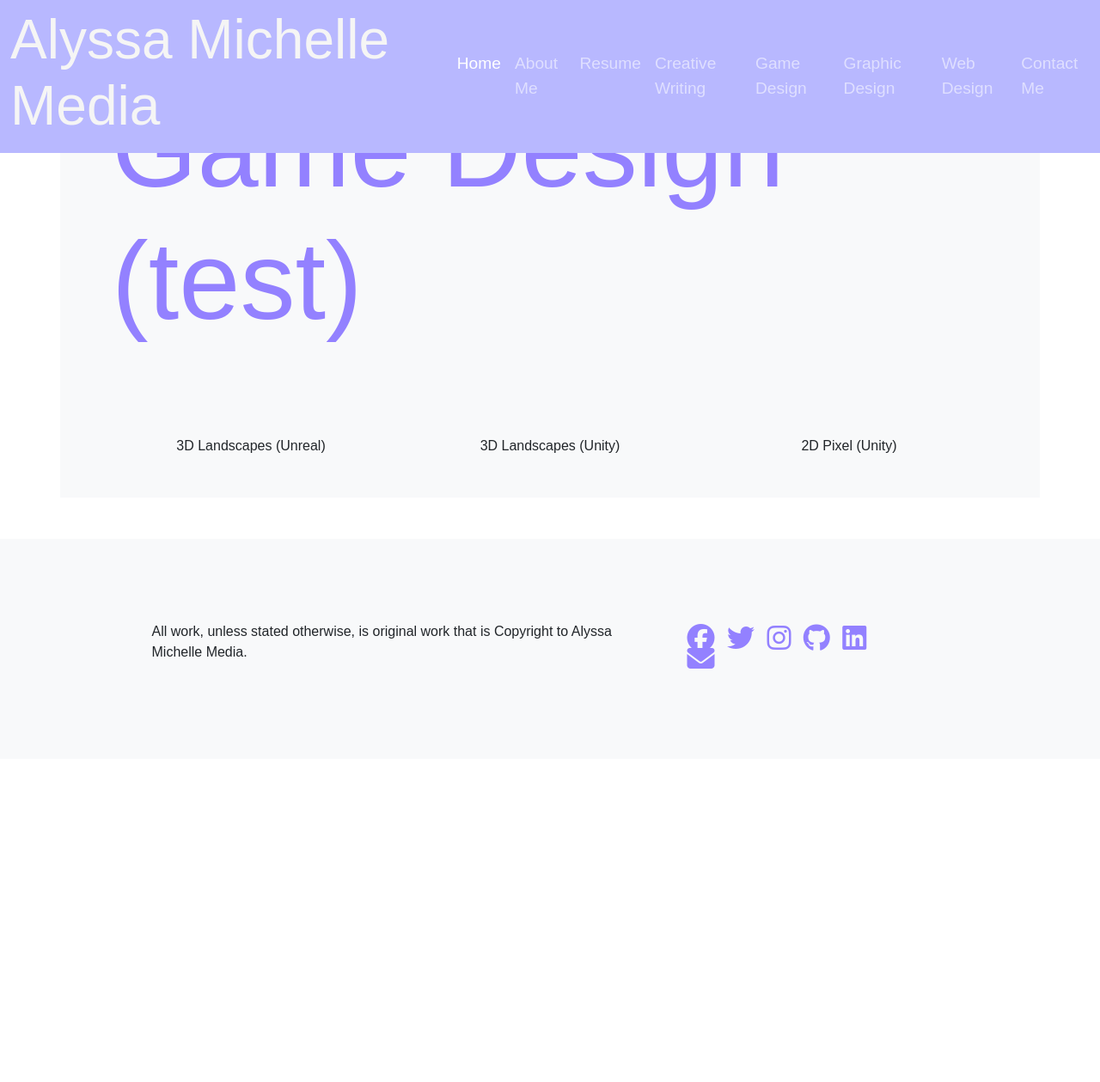
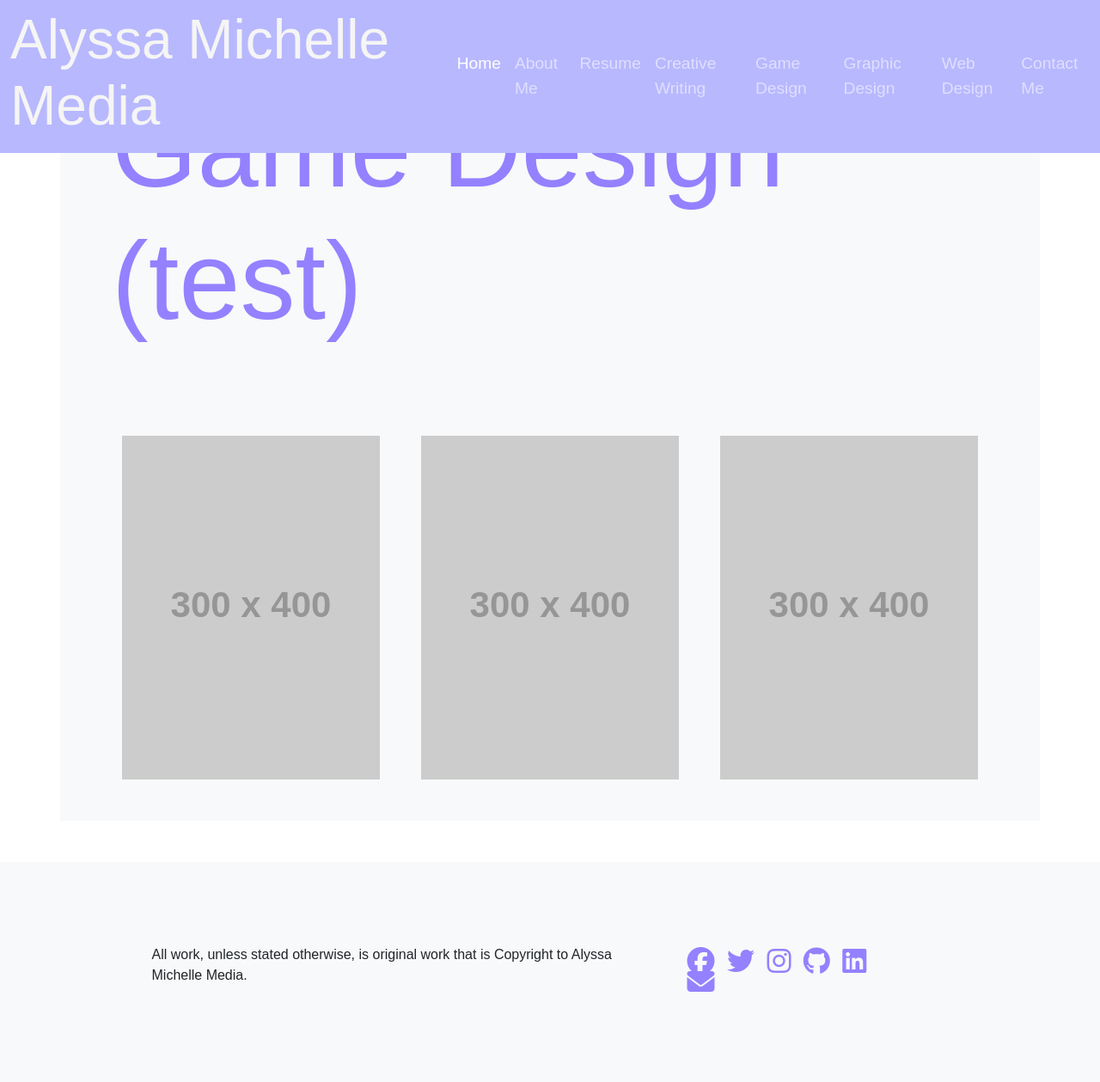
Before and after one commit to alyssamichelle719/alyssamichelle719.github.io, a PHP site: page /gametest.html in a window 1280 px wide. Shown: the whole page at 86% size. Before the commit the page ends 778 px from the top, so only its background shows below. Run offline with PHP 8.4, Linux system fonts and the light colour scheme; grey boxes labelled with a size stand in for pictures from a placeholder-image service; some libraries are stand-ins or nearby versions; some web fonts are replaced.

Commit message:
more game page changes

```diff
--- a/css/gallery.css
+++ b/css/gallery.css
@@ -105,7 +105,7 @@ button {
 }
 
 .overlay img{
-  width: 25%;
+  width: 40%;
   background: #ffffff;
   padding: 20px;
 }
--- a/gametest.html
+++ b/gametest.html
@@ -72,19 +72,19 @@
       <div class="row p-5 text-center">
         <div class="col">
 
-          3D Landscapes (Unreal)
+          <a href="unreal3d.html"><img src="https://fakeimg.pl/300x400?text=Unreal+3d" alt="Unreal 3D"/></a>
 
         </div>
 
         <div class="col">
 
-          3D Landscapes (Unity)
+          <a href="unity3d.html"><img src ="https://fakeimg.pl/300x400?text=Unity+3d" alt="Unity 3D"/></a>
 
         </div>
 
         <div class="col">
 
-          2D Pixel (Unity)
+          <a href="unity2d.html"><img src="https://fakeimg.pl/300x400?text=Unity+2d" alt="Unity 2D"/></a>
 
         </div>
       </div>
```
Also changed, not shown: unity2d.html (added), unity3d.html (added), unreal3d.html (added).
